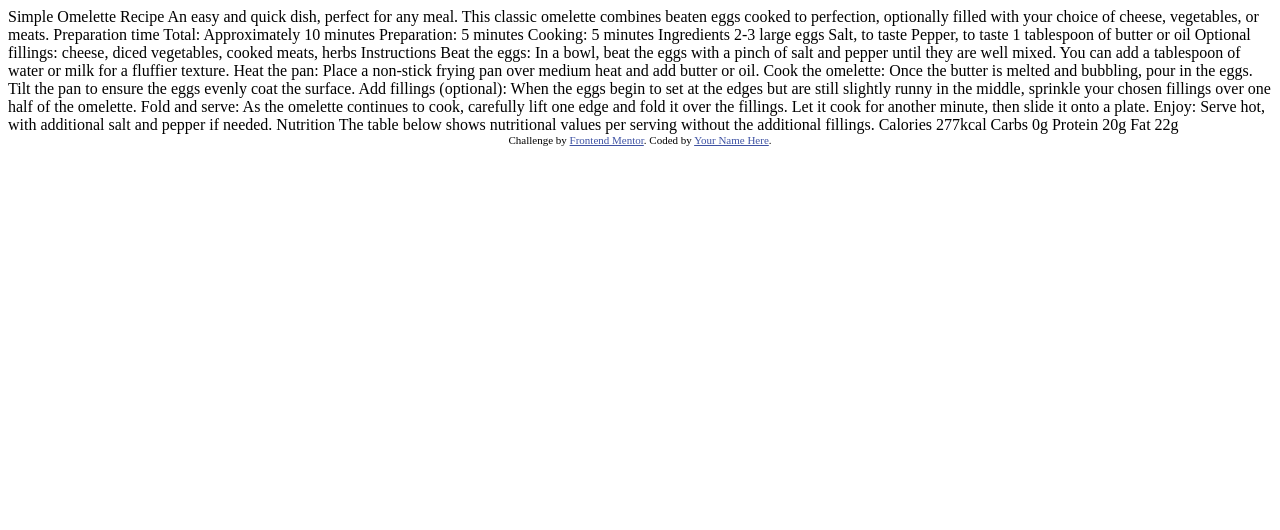
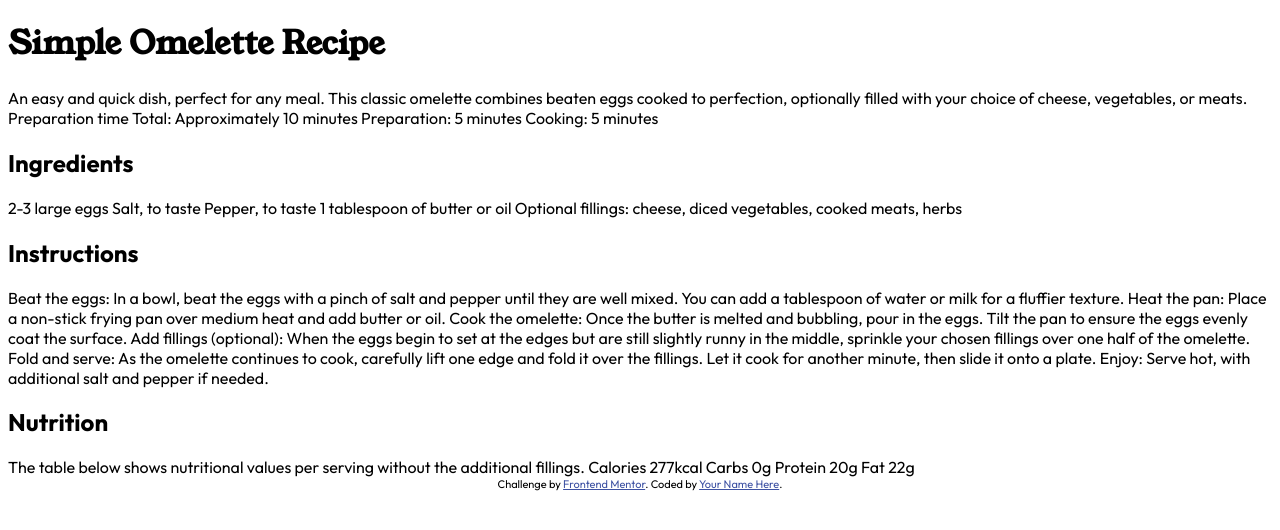
Before and after one commit to darren-2016/recipe-page-main, a plain HTML site: page index.html in a window 1280 px wide. Drawn offline with Linux system fonts and the light colour scheme.

Commit message:
Updating styles

```diff
--- a/index.html
+++ b/index.html
@@ -4,7 +4,13 @@
   <meta charset="UTF-8">
   <meta name="viewport" content="width=device-width, initial-scale=1.0"> <!-- displays site properly based on user's device -->
 
+  <link rel="stylesheet" href="./styles.css">
   <link rel="icon" type="image/png" sizes="32x32" href="./assets/images/favicon-32x32.png">
+
+  <link rel="preconnect" href="https://fonts.googleapis.com">
+  <link rel="preconnect" href="https://fonts.gstatic.com" crossorigin>
+  <link href="https://fonts.googleapis.com/css2?family=Young+Serif&display=swap" rel="stylesheet">
+  <link href="https://fonts.googleapis.com/css2?family=Outfit:wght@100..900&display=swap" rel="stylesheet">
 
   <title>Frontend Mentor | Recipe page</title>
 
@@ -16,7 +22,9 @@
 </head>
 <body>
 
+  <h1>
   Simple Omelette Recipe
+  </h1>
 
   An easy and quick dish, perfect for any meal. This classic omelette combines beaten eggs cooked
   to perfection, optionally filled with your choice of cheese, vegetables, or meats.
@@ -27,7 +35,7 @@
   Preparation: 5 minutes
   Cooking: 5 minutes
 
-  Ingredients
+  <h2>Ingredients</h2>
 
   2-3 large eggs
   Salt, to taste
@@ -35,7 +43,7 @@
   1 tablespoon of butter or oil
   Optional fillings: cheese, diced vegetables, cooked meats, herbs
 
-  Instructions
+  <h2>Instructions</h2>
 
   Beat the eggs: In a bowl, beat the eggs with a pinch of salt and pepper until they are well mixed.
   You can add a tablespoon of water or milk for a fluffier texture.
@@ -53,7 +61,7 @@
 
   Enjoy: Serve hot, with additional salt and pepper if needed.
 
-  Nutrition
+  <h2>Nutrition</h2>
 
   The table below shows nutritional values per serving without the additional fillings.
 
--- /dev/null
+++ b/styles.css
@@ -0,0 +1,21 @@
+:root {
+    --clr-white: hsl(0, 0%, 100%);
+    --clr-stone100: hsl(30, 54%, 90%);
+    --clr-stone150: hsl(30, 18%, 87%);
+    --clr-stone600: hsl(30, 10%, 34%);
+    --clr-stone900: hsl(24, 5%, 18%);
+    --clr-brown800: hsl(14, 45%, 36%);
+    --clr-rose800: hsl(332, 51%, 32%);
+    --clr-rose50: hsl(330, 100%, 98%);
+
+    --ff-primary: "Outfit", sans-serif;
+    --ff-secondary: "Young Serif", serif;
+}
+
+body {
+    font-family: var(--ff-primary);
+}
+
+h1 {
+    font-family: var(--ff-secondary);
+}
```
